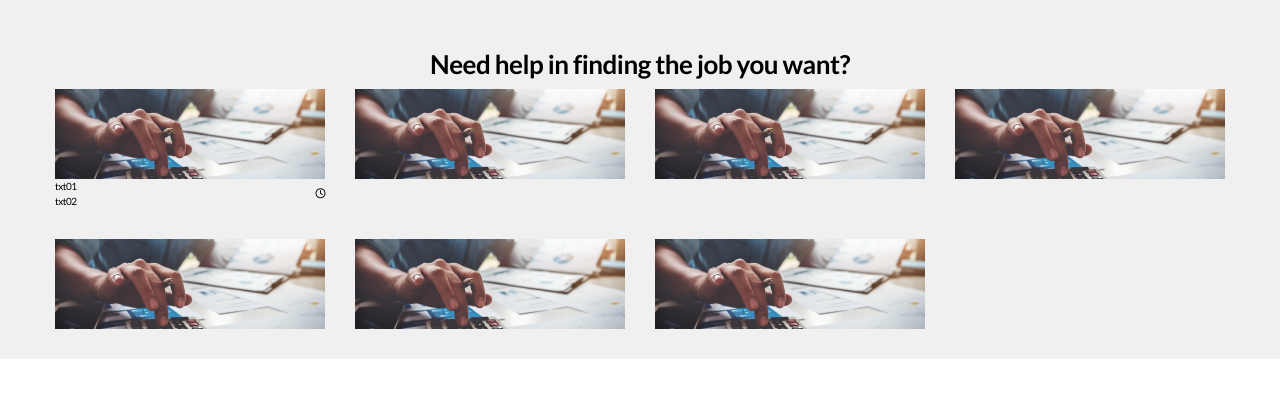
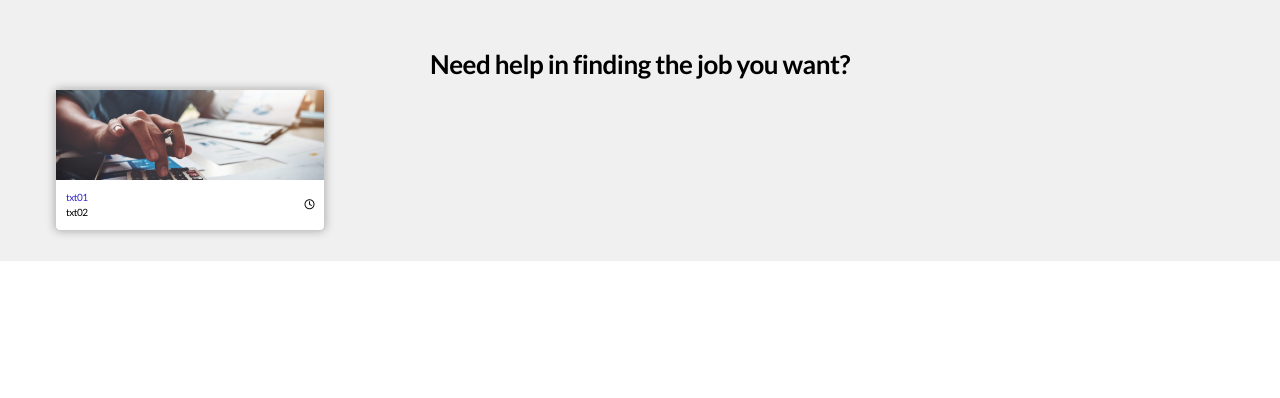
Before and after one commit to phr9000/seniorJob, a React (Create React App) app: page / in a window 1280 px wide. Shown: the top 398 px of the page. Built offline with nearby package versions, Linux system fonts and the light colour scheme.

Commit message:
need help 중간

```diff
--- a/src/assets/styles/layout/main.scss
+++ b/src/assets/styles/layout/main.scss
@@ -52,6 +52,12 @@
     margin: 0 auto;
     grid-template-columns: repeat(4, minmax(0, 1fr));
     gap: 3rem;
+    li {
+      border-radius: 0.5rem;
+      border: 1px solid #ccc;
+      background-color: $white;
+      box-shadow: 0 0 10px 0 rgba(0, 0, 0, 0.3);
+    }
     .img-area {
       &.img-01 {
         width: 100%;
@@ -62,8 +68,17 @@
         background-image: url('../../imgs/need_help01.jpg');
       }
     }
-    .txt {
+    .txt-area {
       padding: 10px;
+      h3 {
+        color: $primary;
+      }
+      span {
+
+      }
+      .arrow-img {
+
+      }
     }
   }
   @media (#{$tablet}) {
--- a/src/pages/Main/MainLayout.tsx
+++ b/src/pages/Main/MainLayout.tsx
@@ -3,7 +3,7 @@ import React from "react";
 
 /* Import Component */
 // import LatestList from 'src/components/LatestList'
-import NeedHelp from './NeedHelp'
+import NeedHelp from './needhelp/NeedHelp'
 
 const MainLayout: React.FC = () => {
   return (
--- a/src/pages/Main/NeedHelp.tsx
+++ /dev/null
@@ -1,62 +0,0 @@
-/* eslint-disable */
-import React from "react";
-
-const LatestList: React.FC = () => {
-  return (
-
-    <section className="need-help-container">
-        <h2>Need help in finding the job you want?</h2>
-        <div className="grid">
-          <div>
-            <p className="img-area img-01"></p>
-            <div className="txt-area flex items-center justify-between">
-              <div>
-                <p>txt01</p>
-                <p>txt02</p>
-              </div>
-              <p>
-                <i className="far fa-clock"></i>
-              </p>
-            </div>
-          </div>
-          <div>
-            <p className="img-area img-01"></p>
-            <div className="txt-area items-center">
-
-            </div>
-          </div>
-          <div>
-            <p className="img-area img-01"></p>
-            <div className="txt-area items-center">
-
-            </div>
-          </div>
-          <div>
-            <p className="img-area img-01"></p>
-            <div className="txt-area items-center">
-
-            </div>
-          </div>
-          <div>
-            <p className="img-area img-01"></p>
-            <div className="txt-area items-center">
-
-            </div>
-          </div>
-          <div>
-            <p className="img-area img-01"></p>
-            <div className="txt-area items-center">
-
-            </div>
-          </div>
-          <div>
-            <p className="img-area img-01"></p>
-            <div className="txt-area items-center">
-
-            </div>
-          </div>
-        </div>
-    </section>
-  );
-};
-export default LatestList;
--- /dev/null
+++ b/src/pages/Main/needhelp/NeedHelp.tsx
@@ -0,0 +1,14 @@
+/* eslint-disable */
+import React from "react";
+import Category from "./pannelview/Category";
+
+const LatestList: React.FC = () => {
+  return (
+
+    <section className="need-help-container">
+        <h2>Need help in finding the job you want?</h2>
+        <Category/>
+    </section>
+  );
+};
+export default LatestList;
--- /dev/null
+++ b/src/pages/Main/needhelp/pannelview/Category.tsx
@@ -0,0 +1,22 @@
+/* eslint-disable */
+import React from "react";
+
+const Category: React.FC = () => {
+  return (
+    <ul className="grid">
+        <li>
+        <p className="img-area img-01"></p>
+        <div className="txt-area flex items-center justify-between">
+            <p>
+                <h3>txt01</h3>
+                <span>txt02</span>
+                </p>
+                <p className="arrow-area">
+                <i className="far fa-clock"></i>
+            </p>
+        </div>
+        </li>
+    </ul>
+  );
+};
+export default Category;
```
